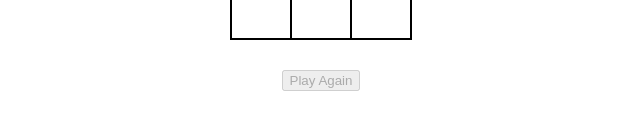
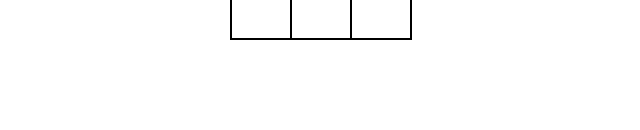
Before and after one commit to zidandff/tic-tac-toe, a React (Vite) app: page / in a window 1280 px wide. Shown: the part 328-458 px from the top of the page, without its empty margins (319-959 px from the left). Built offline with nearby package versions, Linux system fonts and the light colour scheme.

Commit message:
show & hide play again button

```diff
--- a/src/App.jsx
+++ b/src/App.jsx
@@ -58,8 +58,7 @@ function Board() {
         <Cell value={cells[8]} onCellClick={() => handleClick(8)} />
       </div>
       <button
-        className="play-again-btn"
-        disabled={winner ? false : true}
+        className={'play-again-btn ' + (winner ? 'show' : '')}
         onClick={playAgainHandle}
       >
         Play Again
--- a/src/index.css
+++ b/src/index.css
@@ -21,8 +21,12 @@ body {
 .play-again-btn {
   text-align: center;
   margin: auto;
+  margin-top: 30px;
+  display: none;
+}
+
+.play-again-btn.show {
   display: block;
-  margin-top: 30px;
 }
 
 .board {
```
